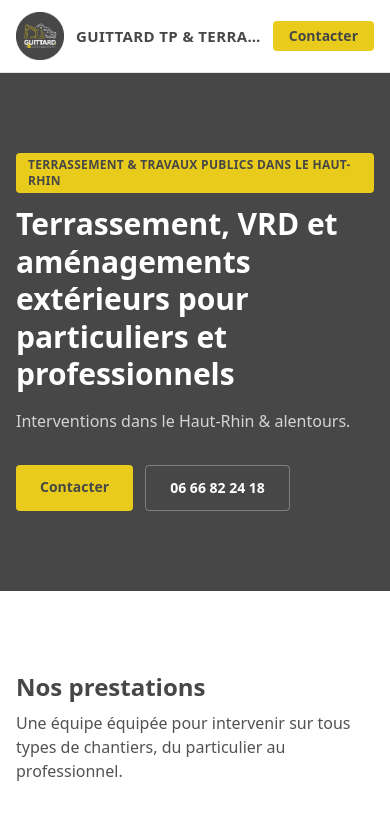
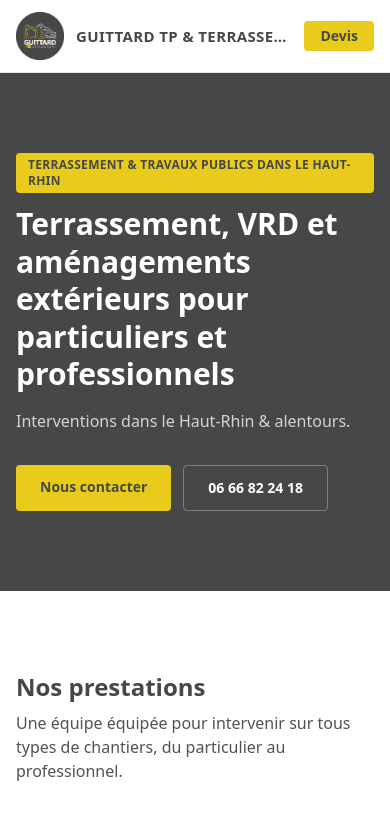
Before and after one commit to gultonaltoe/guittard-tp, a Next.js app: page / in a window 390 px wide. Shown: the top 821 px of the page. Built offline with nearby package versions, Linux system fonts and the light colour scheme; no server answers; the database is empty.

Commit message:
CTA: différencie les libellés header/hero pour éviter le doublon "Contacter"
Header: "Devis gratuit" (mobile: "Devis"), Hero: "Nous contacter".

```diff
--- a/components/Header.tsx
+++ b/components/Header.tsx
@@ -33,7 +33,8 @@ export default function Header() {
           href="#contact"
           className="shrink-0 rounded bg-[#e9cc1b] px-4 py-2 text-sm font-semibold leading-none text-[#464746] hover:bg-[#d8bd18]"
         >
-          Contacter
+          <span className="sm:hidden">Devis</span>
+          <span className="hidden sm:inline">Devis gratuit</span>
         </a>
       </div>
     </header>
--- a/components/Hero.tsx
+++ b/components/Hero.tsx
@@ -31,7 +31,7 @@ export default function Hero({ telephone }: { telephone: string }) {
             href="#contact"
             className="rounded bg-[#e9cc1b] px-6 py-3 text-sm font-semibold text-[#464746] hover:brightness-95"
           >
-            Contacter
+            Nous contacter
           </a>
           <a
             href={telHref}
```
